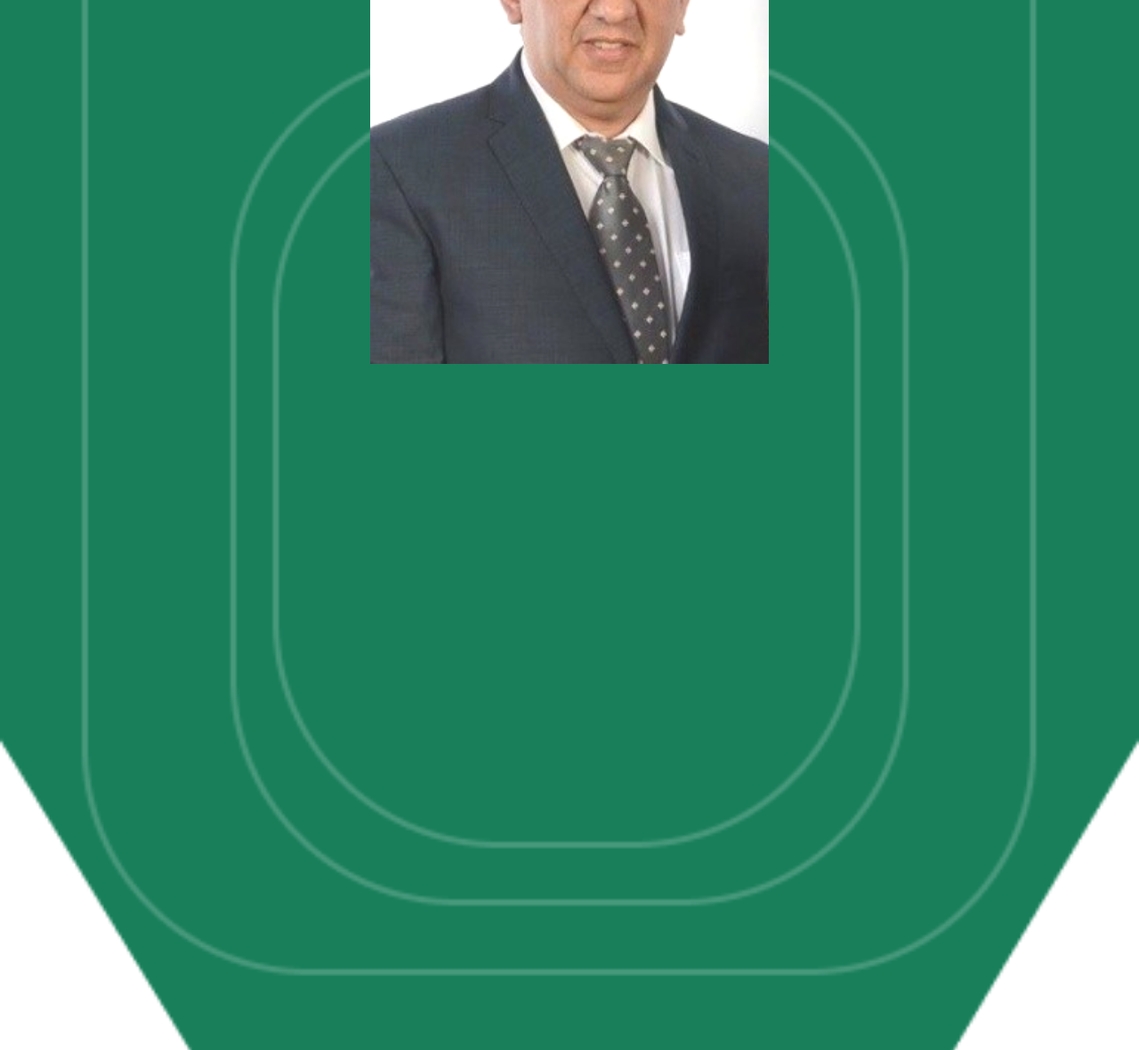
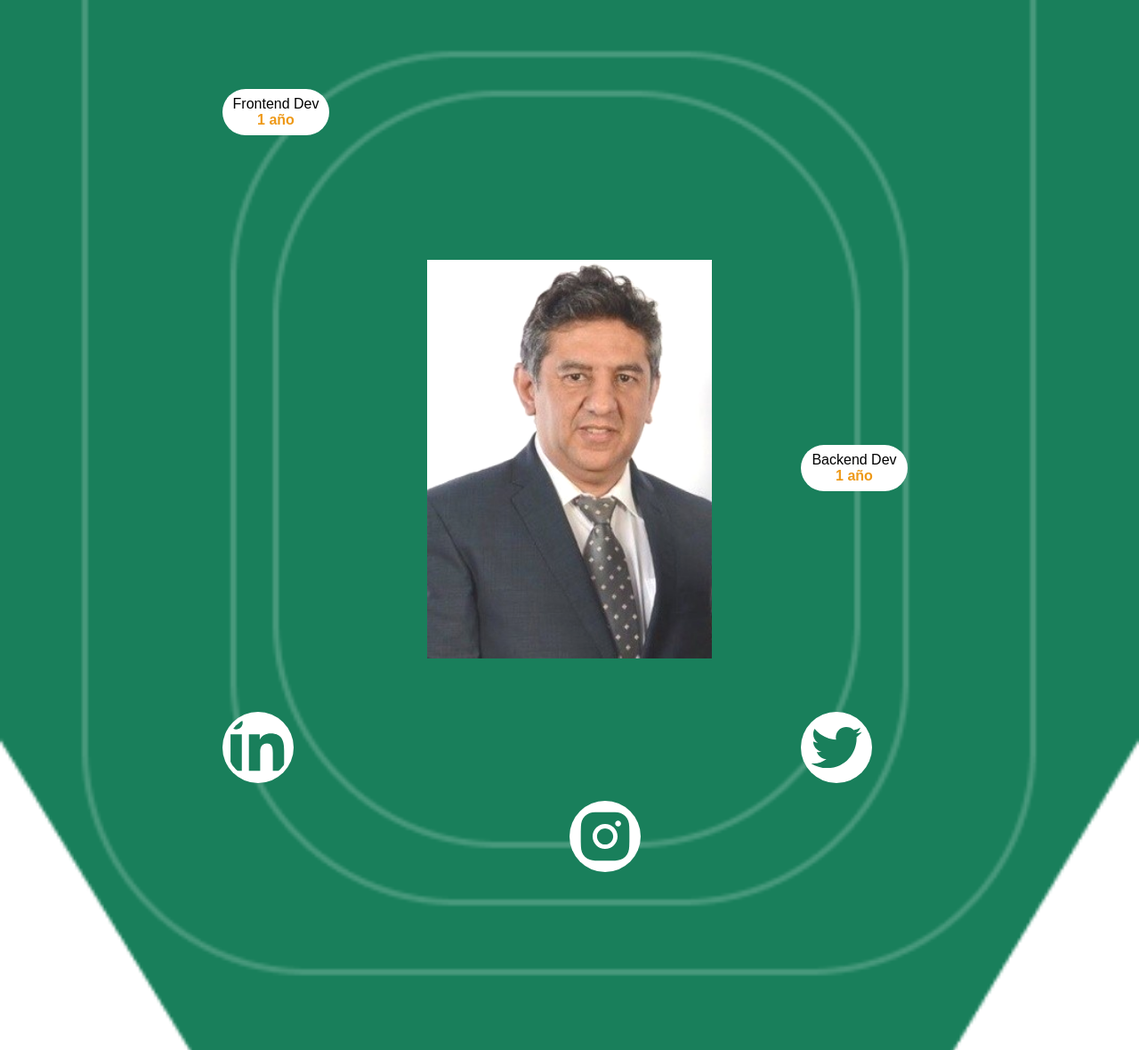
Before and after one commit to HugoVeraGarcia/Portafolio-web, a plain HTML site: page index.html in a window 1280 px wide. Shown: the part 700-1880 px from the top of the page at 89% size. Drawn offline with Linux system fonts and the light colour scheme.

Commit message:
social icon fixed

```diff
--- a/index.html
+++ b/index.html
@@ -31,7 +31,12 @@
     <section class="soy">
         <p class="soy__soy">Soy <span class="soy__soy soy--color">Hugo Vera</span> </p>
         <p class="soy__hago">Full Stack Developer</p>
-        <img class="soy_img" src="./img/HugoVera.png" alt="">
+        <img class="soy_img" src="./img/HugoVera.png" alt="Hugo Vera">
+        <img class="linkedin" src="./img/linkedin.svg" alt="linkedin">
+        <img class="instagram" src="./img/instagram.svg" alt="instagram">
+        <img class="twitter" src="/img/twitter.svg" alt="twitter">
+        <div class="experiencia1"><p>Frontend Dev</p><p class="tiempo_naranja">1 año</p></div>
+        <div class="experiencia2"><p>Backend Dev</p><p class="tiempo_naranja">1 año</p></div>
     </section>
     <section class="gustaria">
         <div class="gustaria__contenedor">
--- a/style/style.css
+++ b/style/style.css
@@ -80,8 +80,78 @@ input#menu-hamburguesa:checked ~ ul{
     font-size: 2rem;
 }
 .soy_img{
-    width: 35%;
-    margin-top: 10rem;
+    width: 25%;
+    margin-top: 15rem;
+}
+
+.linkedin{
+    position: absolute;
+    z-index: 10;
+    top: 700px;
+    left: 100px;
+    width: 80px;
+    padding: 5px;
+    border: 0px solid black;
+    border-radius: 50%;
+    background-color: white;
+}
+.instagram{
+    position: absolute;
+    z-index: 10;
+    top: 800px;
+    left: 50%;
+    width: 80px;
+    padding: 5px;
+    border: 0px solid black;
+    border-radius: 50%;
+    background-color: white;
+}
+.twitter{
+    position: absolute;
+    z-index: 10;
+    top: 700px;
+    right: 100px;
+
+    width: 80px;
+    padding: 5px;
+    border: 0px solid black;
+    border-radius: 50%;
+    background-color: white;
+}
+
+.experiencia1{
+    position: absolute;
+    z-index: 10;
+    top: 380px;
+    left: 120px;
+    display: flex;
+    flex-direction: column;
+    background-color: white;
+    border: 0px solid white;
+    border-radius: 40px;
+    padding: 0.5rem;
+    width: 120px;
+    align-items: center;
+}
+
+.experiencia2{
+    position: absolute;
+    z-index: 10;
+    top: 480px;
+    left: 430px;
+    display: flex;
+    flex-direction: column;
+    background-color: white;
+    border: 0px solid white;
+    border-radius: 40px;
+    padding: 0.5rem;
+    width: 120px;
+    align-items: center;
+}
+
+.tiempo_naranja{
+    color: #ee9918;
+    font-weight: 800;
 }
 
 .gustaria{
@@ -523,3 +593,35 @@ input#menu-hamburguesa:checked ~ ul{
         align-items: center;
     }
 }
+
+@media only screen and ( min-width:1000px ) {
+    .soy{
+        padding-top: 250px;
+    }
+    .soy_img{
+        padding-top: 180px;
+    }
+    .linkedin{
+        top: 1500px;
+        left: 250px;
+    }
+    .instagram{
+        top: 1600px;
+        left: 50%;
+    }
+    .twitter{
+        top: 1500px;
+        left: 900px;
+    }
+
+    .experiencia1{
+        top: 800px;
+        left: 250px;
+    }
+
+    .experiencia2{
+        top: 1200px;
+        left: 900px;
+    }
+
+}
```
